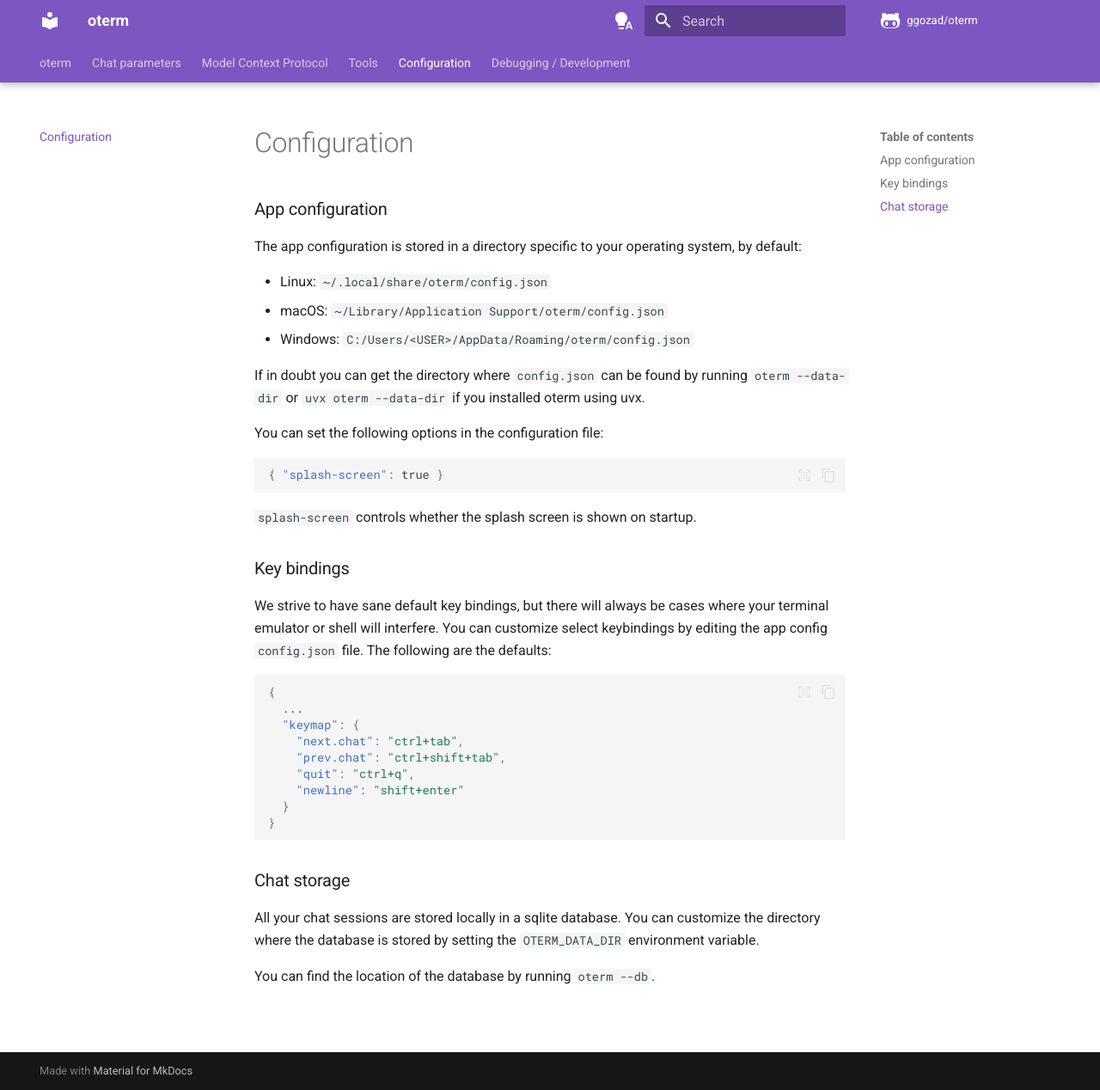
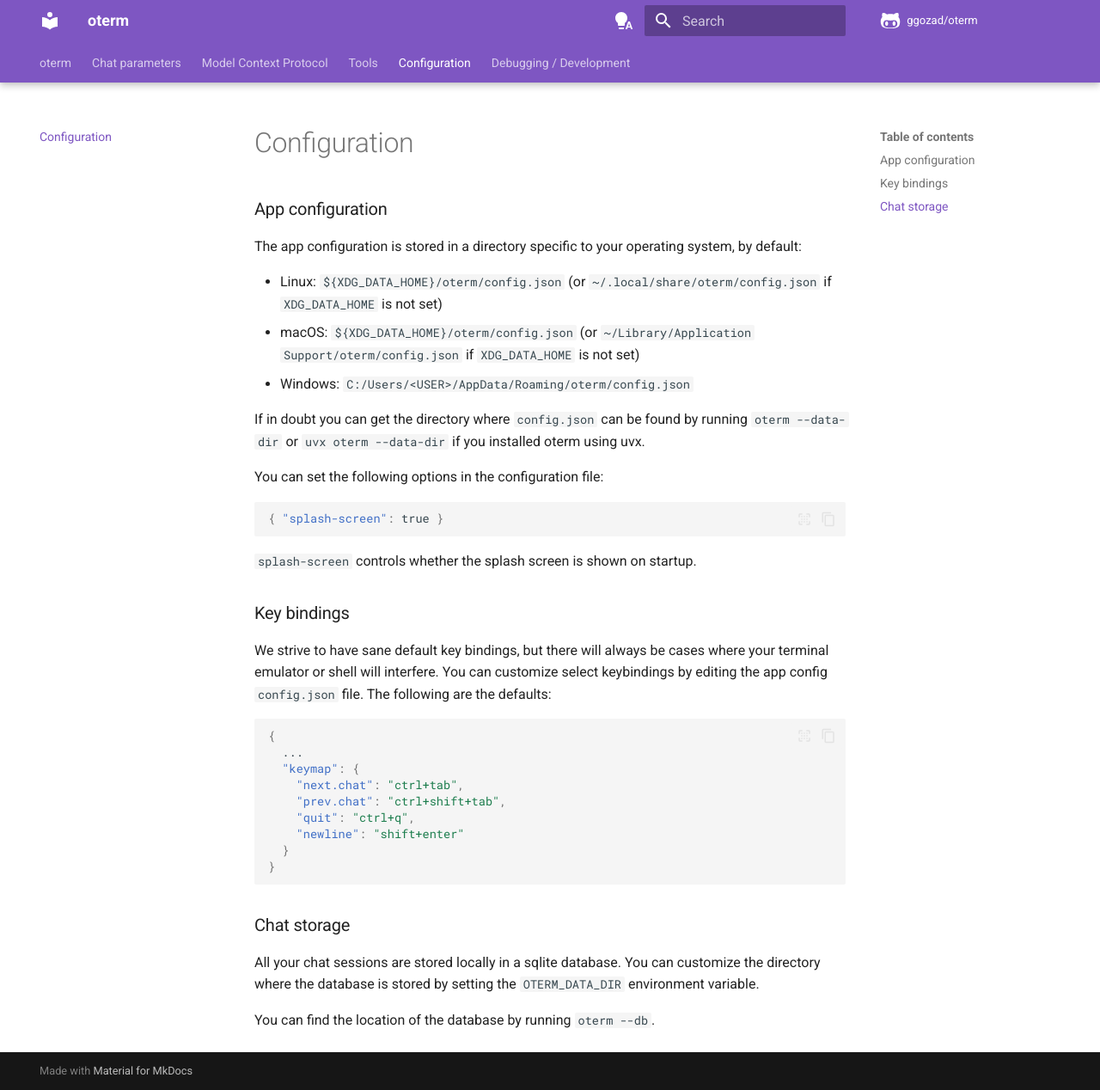
Before and after one commit to ggozad/oterm, an MkDocs documentation site: the page built from docs/app_config.md, in a window 1280 px wide and 1268 px high. Shown: the whole window at 86% size. Built offline with MkDocs 1.6.1 and Material for MkDocs 9.7.7, drawn with Linux system fonts in a browser that asks for light colours; comment, search, counter and statistics services are not loaded.

Commit message:
update docs to reflect that XDG_DATA_HOME is honored

```diff
--- a/docs/app_config.md
+++ b/docs/app_config.md
@@ -2,8 +2,8 @@
 
 The app configuration is stored in a directory specific to your operating system, by default:
 
-* Linux: `~/.local/share/oterm/config.json`
-* macOS: `~/Library/Application Support/oterm/config.json`
+* Linux: `${XDG_DATA_HOME}/oterm/config.json` (or `~/.local/share/oterm/config.json` if `XDG_DATA_HOME` is not set)
+* macOS: `${XDG_DATA_HOME}/oterm/config.json` (or `~/Library/Application Support/oterm/config.json` if `XDG_DATA_HOME` is not set)
 * Windows: `C:/Users/<USER>/AppData/Roaming/oterm/config.json`
 
 If in doubt you can get the directory where `config.json` can be found by running `oterm --data-dir` or `uvx oterm --data-dir` if you installed oterm using uvx.
```
